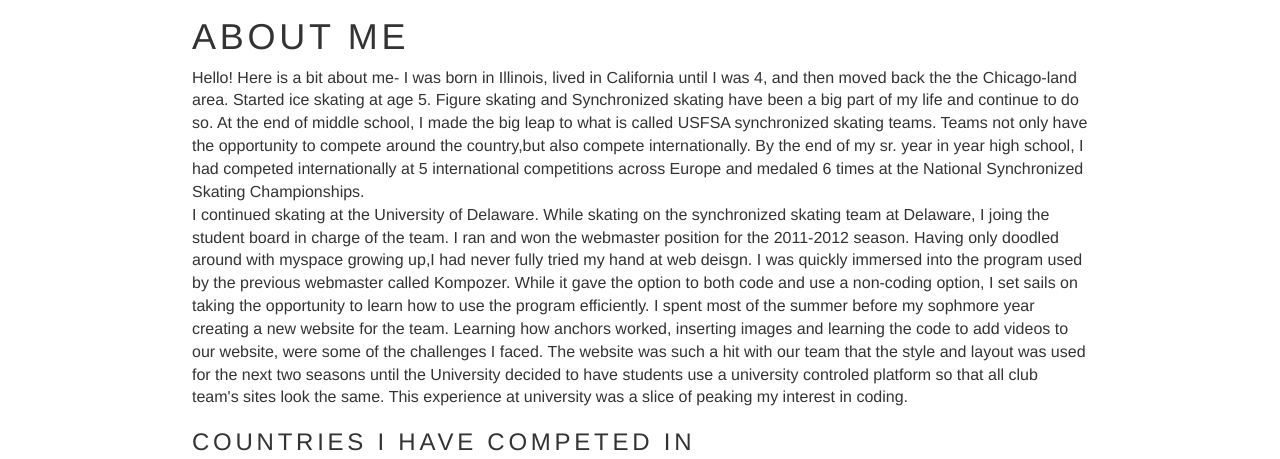
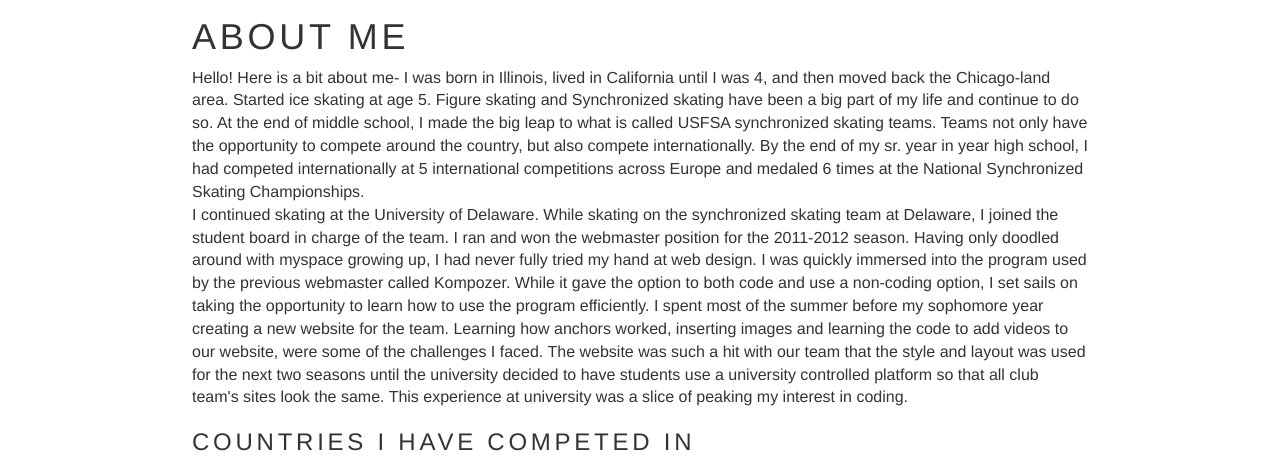
Before and after one commit to smithy12345/smithy12345.github.io, a plain HTML site: page about.html in a window 1280 px wide. Shown: the part 712-1171 px from the top of the page. Drawn offline with nearby package versions, Linux system fonts and the light colour scheme.

Commit message:
grammatical errors

```diff
--- a/about.html
+++ b/about.html
@@ -60,8 +60,8 @@
   </div>
 </nav>
 				<section><h1>About Me</h1>
-				<p> Hello! Here is a bit about me- I was born in Illinois, lived in California until I was 4, and then moved back the the Chicago-land area. Started ice skating at age 5. Figure skating and Synchronized skating have been a big part of my life and continue to do so. At the end of middle school, I made the big leap to what is called USFSA synchronized skating teams. Teams not only have the opportunity to compete around the country,but also compete internationally. By the end of my sr. year in year high school, I had competed internationally at 5 international competitions across Europe and medaled 6 times at the National Synchronized Skating Championships.
-			</br> I continued skating at the University of Delaware. While skating on the synchronized skating team at Delaware, I joing the student board in charge of the team. I ran and won the webmaster position for the 2011-2012 season. Having only doodled around with myspace growing up,I had never fully tried my hand at web deisgn. I was quickly immersed into the program used by the previous webmaster called Kompozer. While it gave the option to both code and use a non-coding option, I set sails on taking the opportunity to learn how to use the program efficiently. I spent most of the summer before my sophmore year creating a new website for the team. Learning how anchors worked, inserting images and learning the code to add videos to our website, were some of the challenges I faced. The website was such a hit with our team that the style and layout was used for the next two seasons until the University decided to have students use a university controled platform so that all club team's sites look the same. This experience at university was a slice of peaking my interest in coding. </p></section>
+				<p> Hello! Here is a bit about me- I was born in Illinois, lived in California until I was 4, and then moved back the Chicago-land area. Started ice skating at age 5. Figure skating and Synchronized skating have been a big part of my life and continue to do so. At the end of middle school, I made the big leap to what is called USFSA synchronized skating teams. Teams not only have the opportunity to compete around the country, but also compete internationally. By the end of my sr. year in year high school, I had competed internationally at 5 international competitions across Europe and medaled 6 times at the National Synchronized Skating Championships.
+			</br> I continued skating at the University of Delaware. While skating on the synchronized skating team at Delaware, I joined the student board in charge of the team. I ran and won the webmaster position for the 2011-2012 season. Having only doodled around with myspace growing up, I had never fully tried my hand at web design. I was quickly immersed into the program used by the previous webmaster called Kompozer. While it gave the option to both code and use a non-coding option, I set sails on taking the opportunity to learn how to use the program efficiently. I spent most of the summer before my sophomore year creating a new website for the team. Learning how anchors worked, inserting images and learning the code to add videos to our website, were some of the challenges I faced. The website was such a hit with our team that the style and layout was used for the next two seasons until the university decided to have students use a university controlled platform so that all club team's sites look the same. This experience at university was a slice of peaking my interest in coding. </p></section>
 
 			<h3>Countries I have Competed in</h3>
 
```
Also changed, not shown: spain.html (+1 -1 lines).
